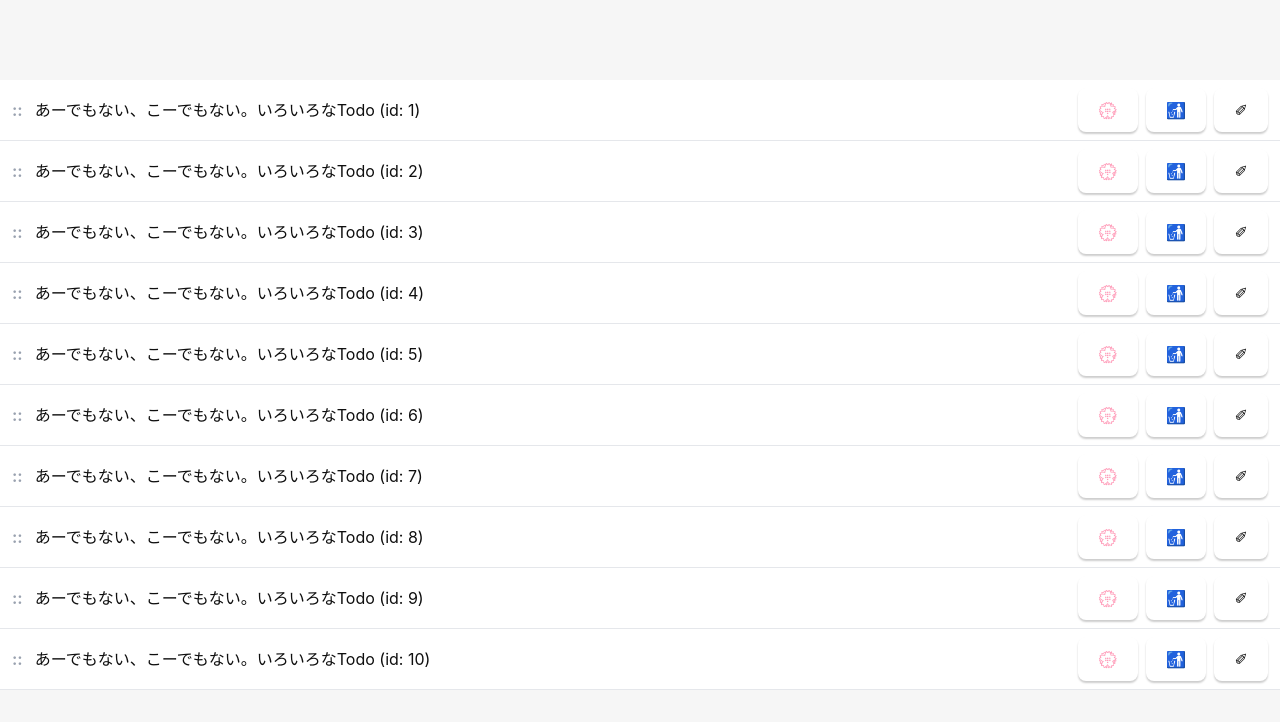
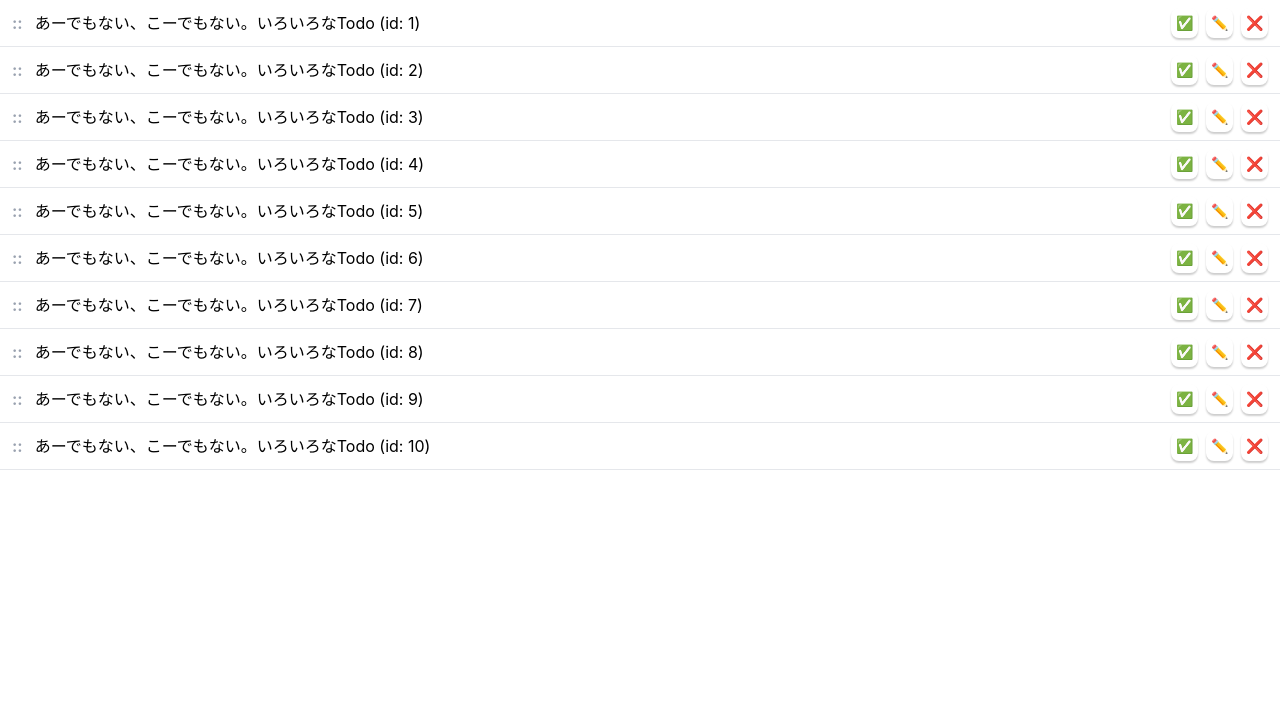
Before and after one commit to OSN-DEV/MyTodo, a React (Vite) app in the folder src/: page / in a window 1280 px wide. Shown: the top 722 px of the page. Built offline with nearby package versions, Linux system fonts and the light colour scheme.

Commit message:
refactaring

```diff
--- a/src/src/TodoList.tsx
+++ b/src/src/TodoList.tsx
@@ -1,113 +1,16 @@
 import { useMemo, useState } from "react";
 import { invoke } from "@tauri-apps/api/core";
-import "./TodoList.css";
+// import "./TodoList.css";
+import "./component/TodoList/style.css"
+import { getDummyData } from "./component/TodoList/stub";
+import { EmojiButton } from "./component/TodoList/EmojiButton";
 
 function App() {
   const [greetMsg, setGreetMsg] = useState("");
   const [name, setName] = useState("");
 
-  const [todoItems, setTodoItems] = useState<TodoItem[]>([
-    {
-      id: 1,
-      todo: "あーでもない、こーでもない。いろいろなTodo (id: 1)",
-      priority: "low",
-      memo: "",
-      order: 1,
-      completedAt: null,
-      createdAt: 1234,
-      modifiedAt: 1234,
-    },
-    {
-      id: 2,
-      todo: "あーでもない、こーでもない。いろいろなTodo (id: 2)",
-      priority: "low",
-      memo: "",
-      order: 1,
-      completedAt: null,
-      createdAt: 1234,
-      modifiedAt: 1234,
-    },
-    {
-      id: 3,
-      todo: "あーでもない、こーでもない。いろいろなTodo (id: 3)",
-      priority: "low",
-      memo: "",
-      order: 1,
-      completedAt: null,
-      createdAt: 1234,
-      modifiedAt: 1234,
-    },
-    {
-      id: 4,
-      todo: "あーでもない、こーでもない。いろいろなTodo (id: 4)",
-      priority: "low",
-      memo: "",
-      order: 1,
-      completedAt: null,
-      createdAt: 1234,
-      modifiedAt: 1234,
-    },
-    {
-      id: 5,
-      todo: "あーでもない、こーでもない。いろいろなTodo (id: 5)",
-      priority: "low",
-      memo: "",
-      order: 1,
-      completedAt: null,
-      createdAt: 1234,
-      modifiedAt: 1234,
-    },
-    {
-      id: 6,
-      todo: "あーでもない、こーでもない。いろいろなTodo (id: 6)",
-      priority: "low",
-      memo: "",
-      order: 1,
-      completedAt: null,
-      createdAt: 1234,
-      modifiedAt: 1234,
-    },
-    {
-      id: 7,
-      todo: "あーでもない、こーでもない。いろいろなTodo (id: 7)",
-      priority: "low",
-      memo: "",
-      order: 1,
-      completedAt: null,
-      createdAt: 1234,
-      modifiedAt: 1234,
-    },
-    {
-      id: 8,
-      todo: "あーでもない、こーでもない。いろいろなTodo (id: 8)",
-      priority: "low",
-      memo: "",
-      order: 1,
-      completedAt: null,
-      createdAt: 1234,
-      modifiedAt: 1234,
-    },
-    {
-      id: 9,
-      todo: "あーでもない、こーでもない。いろいろなTodo (id: 9)",
-      priority: "low",
-      memo: "",
-      order: 1,
-      completedAt: null,
-      createdAt: 1234,
-      modifiedAt: 1234,
-    },
-    {
-      id: 10,
-      todo: "あーでもない、こーでもない。いろいろなTodo (id: 10)",
-      priority: "low",
-      memo: "",
-      order: 1,
-      completedAt: null,
-      createdAt: 1234,
-      modifiedAt: 1234,
-    },
-  ]);
+
+   const [todoItems, setTodoItems] = useState<TodoItem[]>(getDummyData());
 
   async function greet() {
     // Learn more about Tauri commands at https://tauri.app/develop/calling-rust/
@@ -119,9 +22,11 @@ function App() {
   const [grabbedIndex, setGrabbedIndex] = useState<number | null>(null);
   // ドラッグ中の元インデックスとプレビュー先インデックス。todoItems自体はドロップ時まで変更しない。
   const [dragSrcIndex, setDragSrcIndex] = useState<number | null>(null);
-  // const [overIndex, setOverIndex] = useState<number | null>(null);
   const [dragDestIndex, setDragDestIndex] = useState<number | null>(null);
 
+  // =====================================================================================
+  // リスト並べ替え関連
+  // =====================================================================================
   // fromの要素をtoの位置へ移動した新しい配列を返す（todoItems自体は変更しない）。
   const reorder = (from: number, to: number) => {
     const updated = [...todoItems];
@@ -198,8 +103,24 @@ function App() {
     resetDragState();
   };
 
-  return (
-    <main className="container">
+
+
+  // =====================================================================================
+  // ボタンイベント
+  // =====================================================================================
+  const handleDeleteClick = (index: number) => {
+  }
+  const handleDoneClick = (index: number) => {
+  }
+  const handleEditClick = (index: number) => {
+  }
+
+
+  // =====================================================================================
+  // メインコンテンツ
+  // =====================================================================================
+  const getMainContents = ():React.JSX.Element => {
+    return (    <main className="container">
       <ul id="todo-list">
         {displayItems.map((todo, index) => (
           <li
@@ -224,30 +145,32 @@ function App() {
               {todo.todo}
             </div>
             <div className="shrink-0 flex gap-2">
-              <button
-                type="button"
-                className="px-1 py-1 text-sm bg-red-500 hover:bg-red-600 text-white rounded cursor-pointer"
-              >
-                💮
-              </button>
-              <button
-                type="button"
-                className="px-1 py-1 text-sm bg-blue-500 hover:bg-blue-600 text-white rounded cursor-pointer"
-              >
-                🚮
-              </button>
-              <button
-                type="button"
-                className="px-1 py-1 text-sm bg-green-500 hover:bg-green-600 text-white rounded cursor-pointer"
-              >
-                ✐
-              </button>
+              <EmojiButton
+                onClick={() => handleDoneClick(index)}
+                buttonText="✅"
+              />
+              <EmojiButton
+                onClick={() => handleEditClick(index)}
+                buttonText="✏️"
+              />
+              <EmojiButton
+                onClick={() => handleDeleteClick(index)}
+                buttonText="❌"
+              />
             </div>
           </li>
         ))}
       </ul>
-    </main>
+    </main>)
+  }
+
+  return (
+    <>
+      { getMainContents()}
+    </>
   );
+
+
 }
 
 export default App;
--- /dev/null
+++ b/src/src/component/TodoList/EmojiButton.tsx
@@ -0,0 +1,33 @@
+interface EmojiButtonProps {
+  additionalStyles?: string[];
+  buttonText: String;
+  onClick: () => void
+}
+
+export const EmojiButton = (props: EmojiButtonProps) => {
+  const {additionalStyles = [], buttonText, onClick} = props;
+
+  const styles = [
+    "px-1",
+    "py-1",
+    "text-sm",
+    "bg-green-500",
+    "text-white",
+    "text-center",
+    "rounded",
+    "cursor-pointer",
+    "rounded-lg",
+    "bg-white",
+    "shadow-[0_2px_2px_rgba(0,0,0,0.2)]",
+    "hover:border-[#396cd8]",
+    "active:border-[#396cd8]",
+    "border border-transparent",
+    "active:bg-[#e8e8e8]",
+    additionalStyles.join(",")
+  ];
+  return (
+    <button type="button" className={styles.join(" ")} onClick={onClick}>
+      {buttonText}
+    </button>
+  );
+};
--- /dev/null
+++ b/src/src/component/TodoList/stub.ts
@@ -0,0 +1,106 @@
+
+export const getDummyData = ():TodoItem[] => {
+    return (
+    [
+        {
+          id: 1,
+          todo: "あーでもない、こーでもない。いろいろなTodo (id: 1)",
+          priority: "low",
+          memo: "",
+          order: 1,
+          completedAt: null,
+          createdAt: 1234,
+          modifiedAt: 1234,
+        },
+        {
+          id: 2,
+          todo: "あーでもない、こーでもない。いろいろなTodo (id: 2)",
+          priority: "low",
+          memo: "",
+          order: 1,
+          completedAt: null,
+          createdAt: 1234,
+          modifiedAt: 1234,
+        },
+        {
+          id: 3,
+          todo: "あーでもない、こーでもない。いろいろなTodo (id: 3)",
+          priority: "low",
+          memo: "",
+          order: 1,
+          completedAt: null,
+          createdAt: 1234,
+          modifiedAt: 1234,
+        },
+        {
+          id: 4,
+          todo: "あーでもない、こーでもない。いろいろなTodo (id: 4)",
+          priority: "low",
+          memo: "",
+          order: 1,
+          completedAt: null,
+          createdAt: 1234,
+          modifiedAt: 1234,
+        },
+        {
+          id: 5,
+          todo: "あーでもない、こーでもない。いろいろなTodo (id: 5)",
+          priority: "low",
+          memo: "",
+          order: 1,
+          completedAt: null,
+          createdAt: 1234,
+          modifiedAt: 1234,
+        },
+        {
+          id: 6,
+          todo: "あーでもない、こーでもない。いろいろなTodo (id: 6)",
+          priority: "low",
+          memo: "",
+          order: 1,
+          completedAt: null,
+          createdAt: 1234,
+          modifiedAt: 1234,
+        },
+        {
+          id: 7,
+          todo: "あーでもない、こーでもない。いろいろなTodo (id: 7)",
+          priority: "low",
+          memo: "",
+          order: 1,
+          completedAt: null,
+          createdAt: 1234,
+          modifiedAt: 1234,
+        },
+        {
+          id: 8,
+          todo: "あーでもない、こーでもない。いろいろなTodo (id: 8)",
+          priority: "low",
+          memo: "",
+          order: 1,
+          completedAt: null,
+          createdAt: 1234,
+          modifiedAt: 1234,
+        },
+        {
+          id: 9,
+          todo: "あーでもない、こーでもない。いろいろなTodo (id: 9)",
+          priority: "low",
+          memo: "",
+          order: 1,
+          completedAt: null,
+          createdAt: 1234,
+          modifiedAt: 1234,
+        },
+        {
+          id: 10,
+          todo: "あーでもない、こーでもない。いろいろなTodo (id: 10)",
+          priority: "low",
+          memo: "",
+          order: 1,
+          completedAt: null,
+          createdAt: 1234,
+          modifiedAt: 1234,
+        },
+      ]);
+}
--- a/src/src/TodoList.css
+++ b/src/src/component/TodoList/style.css
@@ -1,6 +1,6 @@
 @import "tailwindcss";
 
-.logo.vite:hover {
+/* .logo.vite:hover {
   filter: drop-shadow(0 0 2em #747bff);
 }
 
@@ -60,9 +60,9 @@ a:hover {
 
 h1 {
   text-align: center;
-}
+} */
 
-input,
+/* input,
 button {
   border-radius: 8px;
   border: 1px solid transparent;
@@ -115,4 +115,4 @@ button {
   button:active {
     background-color: #0f0f0f69;
   }
-}
+} */
```
